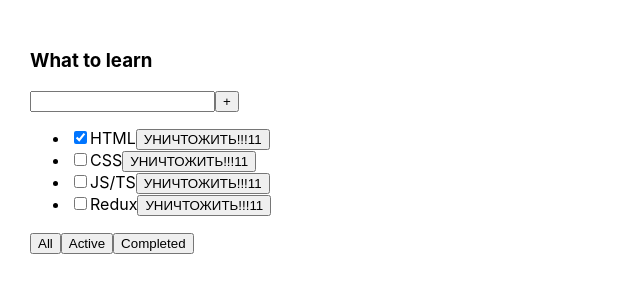
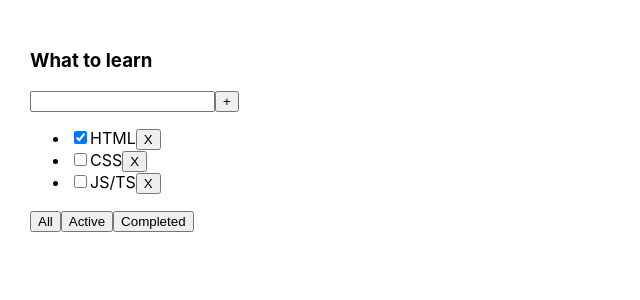
Before and after one commit to boevoivertolet/todolist, a React (Create React App) app: page / in a window 1280 px wide. Shown: the top 300 px of the page, without its empty margins (0-640 px from the left). Built offline with nearby package versions, Linux system fonts and the light colour scheme.

Commit message:
input addTask

```diff
--- a/package.json
+++ b/package.json
@@ -10,10 +10,12 @@
     "@types/node": "^12.0.0",
     "@types/react": "^16.9.0",
     "@types/react-dom": "^16.9.0",
+    "@types/uuid": "^8.3.4",
     "react": "^16.13.1",
     "react-dom": "^16.13.1",
     "react-scripts": "3.4.1",
     "typescript": "~3.7.2",
+    "uuid": "^8.3.2",
     "yarn": "^1.22.18"
   },
   "scripts": {
--- a/src/App.tsx
+++ b/src/App.tsx
@@ -1,24 +1,41 @@
 import React, {useState} from 'react';
 import './App.css';
 import TodoList, {TaskType} from "./TodoList";
+import {v1} from "uuid";
 
 
 export type FilterValuesType = 'all' | 'active' | 'completed'
 
 function App() {
+    console.log(typeof v1())
     //BLL:
     const todoListTiTle = 'What to learn';
     const [tasks, setTasks] = useState<Array<TaskType>>([// state,setState
-        {id: 1, title: 'HTML', isDone: true},
-        {id: 2, title: 'CSS', isDone: false},
-        {id: 3, title: 'JS/TS', isDone: false},
-        {id: 4, title: 'Redux', isDone: false}
+        {id: v1(), title: 'HTML', isDone: true},
+        {id: v1(), title: 'CSS', isDone: false},
+        {id: v1(), title: 'JS/TS', isDone: false},
     ])
 
-    const removeTask = (taskID: number) => {
+    const removeTask = (taskID: string) => {
         setTasks(tasks.filter(t => t.id !== taskID))
         console.log(tasks)
     }
+    const addTask = (title: string) => { //1
+       /* const newTask: TaskType= {
+            id: v1(),
+            title, //это   title: title
+            isDone: false
+
+        }
+        const copyTasks =[...tasks]
+        copyTasks.push(newTask)
+        setTasks(copyTasks)*/
+    setTasks([ {id: v1(), title, isDone: false}, ...tasks])
+    }
+
+
+
+
 
     const [filter, setFilter] = useState<FilterValuesType>("all")
     const changeFilter = (filter: FilterValuesType) => {
@@ -53,6 +70,7 @@ function App() {
                 tasks={tasksForRender}
                 removeTask={removeTask}
                 changeFilters={changeFilter}
+                addTask={addTask}//4
             />
 
         </div>
--- a/src/TodoList.tsx
+++ b/src/TodoList.tsx
@@ -1,23 +1,31 @@
-import React from 'react';
+import React, {useState} from 'react';
 import {FilterValuesType} from "./App";
-
-
 
 
 type TodoListPropsType = {
     title: string
     tasks: Array<TaskType>
-    removeTask: (taskID: number) => void
+    removeTask: (taskID: string) => void
     changeFilters: (filter: FilterValuesType) => void
+    addTask: (title: string) => void//2
+
 }
 export type TaskType = {
-    id: number
+    id: string
     title: string
     isDone: boolean
+
 }
 
 
 const TodoList = (props: TodoListPropsType) => {
+    const [title, setTitle] = useState<string>("") //5
+    const onClickAddTask = () => {
+        props.addTask(title)
+        setTitle("")
+    }//8
+
+
     const tasksListItems = props.tasks.map(t => {
         const removeTask = () =>
             props.removeTask(t.id)
@@ -26,7 +34,7 @@ const TodoList = (props: TodoListPropsType) => {
                 <input type="checkbox" checked={t.isDone}/>
                 <span>{t.title}</span>
                 <button onClick={removeTask
-                }>УНИЧТОЖИТЬ!!!11
+                }>X
                 </button>
             </li>
         )
@@ -36,16 +44,27 @@ const TodoList = (props: TodoListPropsType) => {
             <div>
                 <h3>{props.title}</h3>
                 <div>
-                    <input/>
-                    <button>+</button>
+                    <input
+                        value={title} /*//7*/
+                        onChange={(e) => setTitle(e.currentTarget.value)}/*//6*/
+                        //e.currentTarget -  это input
+                        onKeyPress={(e) => {
+                            if (e.key === 'Enter') {
+                                onClickAddTask()
+                            }
+                        }}
+
+                    />
+                    <button onClick={onClickAddTask}>+</button>
+                    {/*//3*/}
                 </div>
                 <ul>
                     {tasksListItems}
                 </ul>
                 <div>
-                    <button onClick={()=> props.changeFilters('all')}>All</button>
-                    <button onClick={()=> props.changeFilters('active')}>Active</button>
-                    <button onClick={()=> props.changeFilters('completed')}>Completed</button>
+                    <button onClick={() => props.changeFilters('all')}>All</button>
+                    <button onClick={() => props.changeFilters('active')}>Active</button>
+                    <button onClick={() => props.changeFilters('completed')}>Completed</button>
                 </div>
             </div>
         </div>
```
Also changed, not shown: 1 other file (tests, documents, lock files or other folders).
